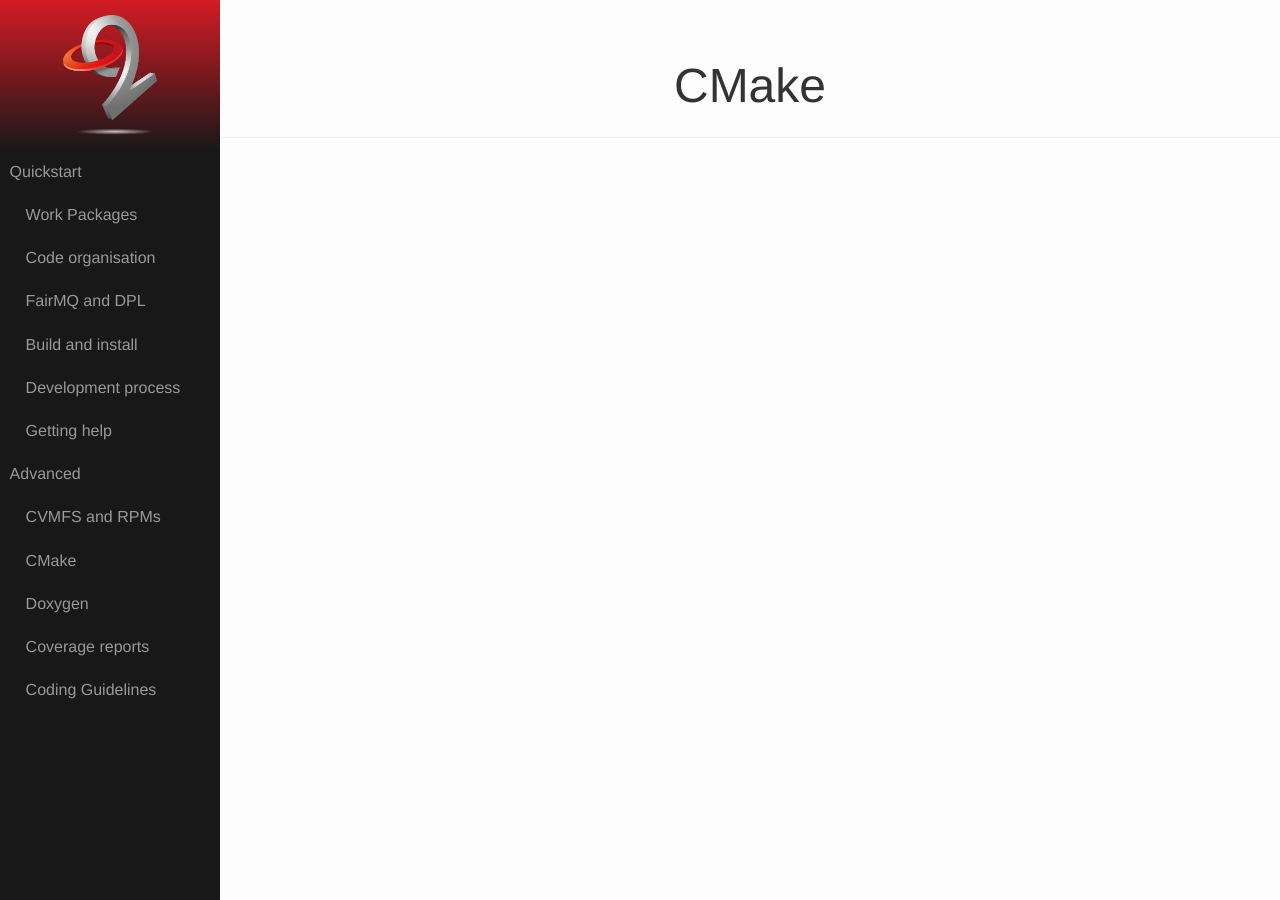
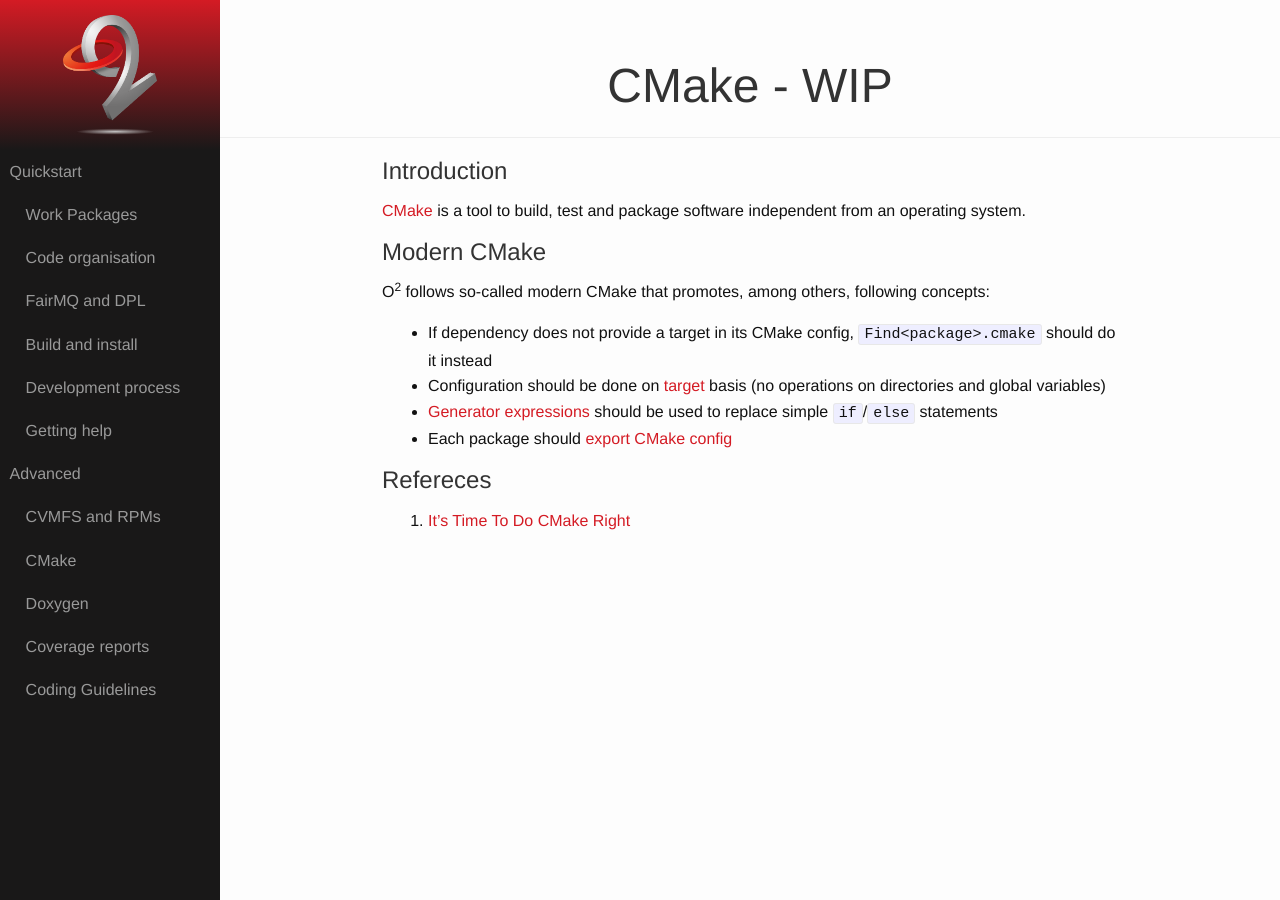
Before and after one commit to AliceO2Group/AliceO2Group.github.io, a Jekyll site: the page built from advanced/cmake.markdown, in a window 1280 px wide. Built offline with Jekyll 4.4.1, drawn with Linux system fonts in a browser that asks for light colours.

Commit message:
Add few words about modern cmake

```diff
--- a/advanced/cmake.markdown
+++ b/advanced/cmake.markdown
@@ -1,4 +1,22 @@
 ---
-title: CMake
+title: CMake - WIP
 layout: main
 ---
+
+Introduction
+------------
+[CMake](https://cmake.org) is a tool to build, test and package software independent from an operating system.
+
+
+Modern CMake
+------------
+O<sup>2</sup> follows so-called modern CMake that promotes, among others, following concepts:
+- If dependency does not provide a target in its CMake config, `Find<package>.cmake` should do it instead
+- Configuration should be done on [target](https://gitlab.kitware.com/cmake/community/wikis/doc/tutorials/Exporting-and-Importing-Targets) basis (no operations on directories and global variables)
+- [Generator expressions](https://cmake.org/cmake/help/latest/manual/cmake-generator-expressions.7.html) should be used to replace simple `if`/`else` statements
+- Each package should [export CMake config](https://gitlab.kitware.com/cmake/community/wikis/doc/tutorials/Exporting-and-Importing-Targets#exporting-targets)
+
+
+Refereces
+---------
+1. [It's Time To Do CMake Right](https://pabloariasal.github.io/2018/02/19/its-time-to-do-cmake-right/)
```
